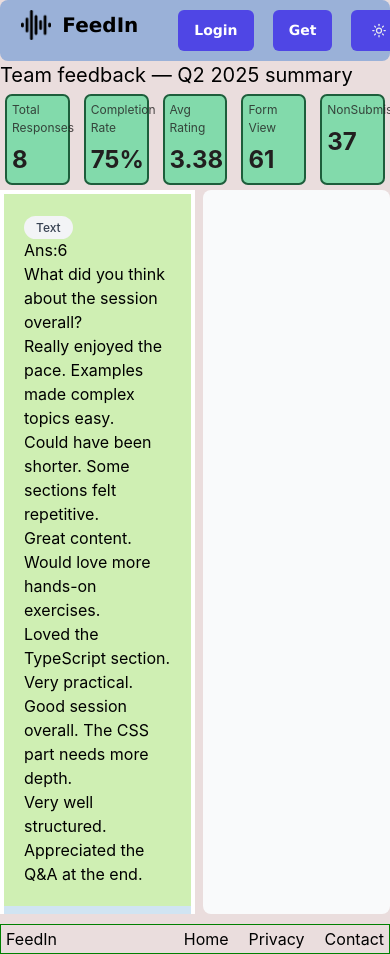
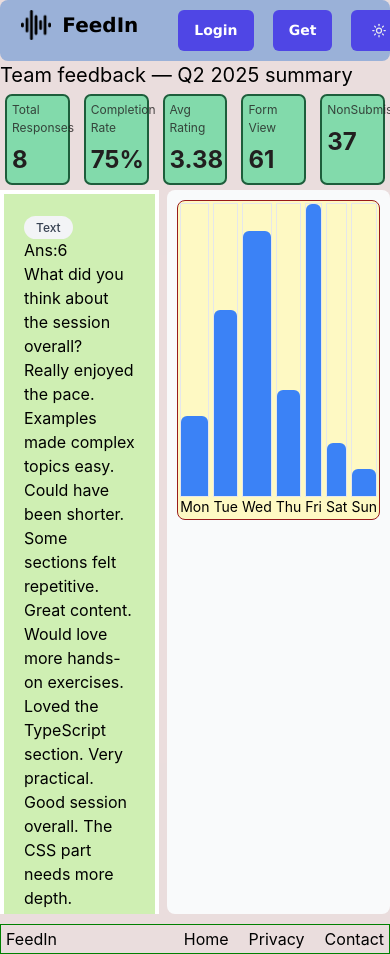
Before and after one commit to soubhik2709/anonymous-feedback-tool, a React (Create React App) app: page / in a window 390 px wide. Built offline with nearby package versions, Linux system fonts and the light colour scheme.

Commit message:
feat(dashboard): implement vertical bar chart for weekly responses with responsive layout and Tailwind styling

```diff
--- a/src/features/Dashboard/Components/ActivityChartCard.tsx
+++ b/src/features/Dashboard/Components/ActivityChartCard.tsx
@@ -1,12 +1,60 @@
-import { mockActivityData } from "../constant/dashboard.data.js"
+import { mockActivityData } from "../constant/dashboard.data"
 
-export const activityChatCard = () => {
+export const ActivityChatCard = () => {
     const data = mockActivityData.activity.weeklyActivity.map((obj)=>obj);
+    console.log("the data is ",data);
+
     const max = Math.max(...data.map(d=>d.responseCount));
+  console.log("the max is ", max);
 
-    return (
-<>{max}</>
-    )
+  return(
+
+    <div className="border border-red-800  rounded-lg w-full h-[320px] flex justify-between gap-1 p-0.5 bg-yellow-100">
+     {data.map((item)=>{
+        const height = (item.responseCount /max)*100;
+        return(
+     <div className="h-full flex flex-1 flex-col items-center">
+        {/* Bar contianer */}
+      <div
+      className="w-full h-full flex justify-center items-end border"
+      >
+        <div
+        className="w-full  bg-blue-500 rounded-t-md  hover:bg-blue-600 transition-all duration-300"
+        style={{ height: `${height}%` }}
+        title={`${item.day} (${item.date}) → ${item.responseCount}`}
+        ></div>
+
+      </div>
+         {/* Label */}
+            <span className="text-sm">{item.day}</span>
+     </div>
+        )
+     })}
+
+    </div>
+  )
+
+
+//   {data.map((item)=>{
+//     const height = (item.responseCount/max)*100;
+
+
+//   })}
+
+//     return (
+
+// <div className="border border-red-800 w-full flex justify-center h-full">
+
+// {/* BAR */}
+// <div className="relative w-full flex justify-center h-full border border-yellow-500">
+//     <div className="w-6 bg-blue-400"
+//     style={{height:`{height}%`}}
+//     ></div>
+// </div>
+
+// </div>
+
+//     )
 }
 
 
--- a/src/pages/DashboardPage.tsx
+++ b/src/pages/DashboardPage.tsx
@@ -7,6 +7,7 @@ import MetricCard from "../components/ui/MetricCard";
 import { getTotalStats } from "../features/Dashboard/utils/dashboard.logic";
 import { McqQuestionCard } from "../features/Dashboard/Components/McqQuestionCard";
 import { YesNoQuestionCard } from "../features/Dashboard/Components/yesNoQuestionCard";
+import { ActivityChatCard } from "../features/Dashboard/Components/ActivityChartCard";
 export default function DashboardPage() {
   const stats = getTotalStats();
   return (
@@ -31,15 +32,20 @@ export default function DashboardPage() {
               return <TextQuestionCard key={q.id} id={q.id} />;
             if (q.type === "rating")
               return <RatingQuestionCard key={q.id} id={q.id} />;
-            if (q.type === "multiple_choice") return <McqQuestionCard />;
-            if (q.type === "yes_no") return <YesNoQuestionCard />;
+            if (q.type === "multiple_choice") return <McqQuestionCard key={q.id}/>;
+            if (q.type === "yes_no") return <YesNoQuestionCard key={q.id}/>;
 
             return null;
           })}
         </section>
 
         {/* BackEnd Fetch UI Data(Right Side) */}
-        <section className="flex-1 bg-[#f9fafb] p-2.5 rounded-lg"></section>
+        <section className="flex-1 bg-[#f9fafb] p-2.5 rounded-lg">
+          <div className="flex">
+<ActivityChatCard/>
+          </div>
+
+        </section>
       </div>
     </DashboardLayout>
   );
```
